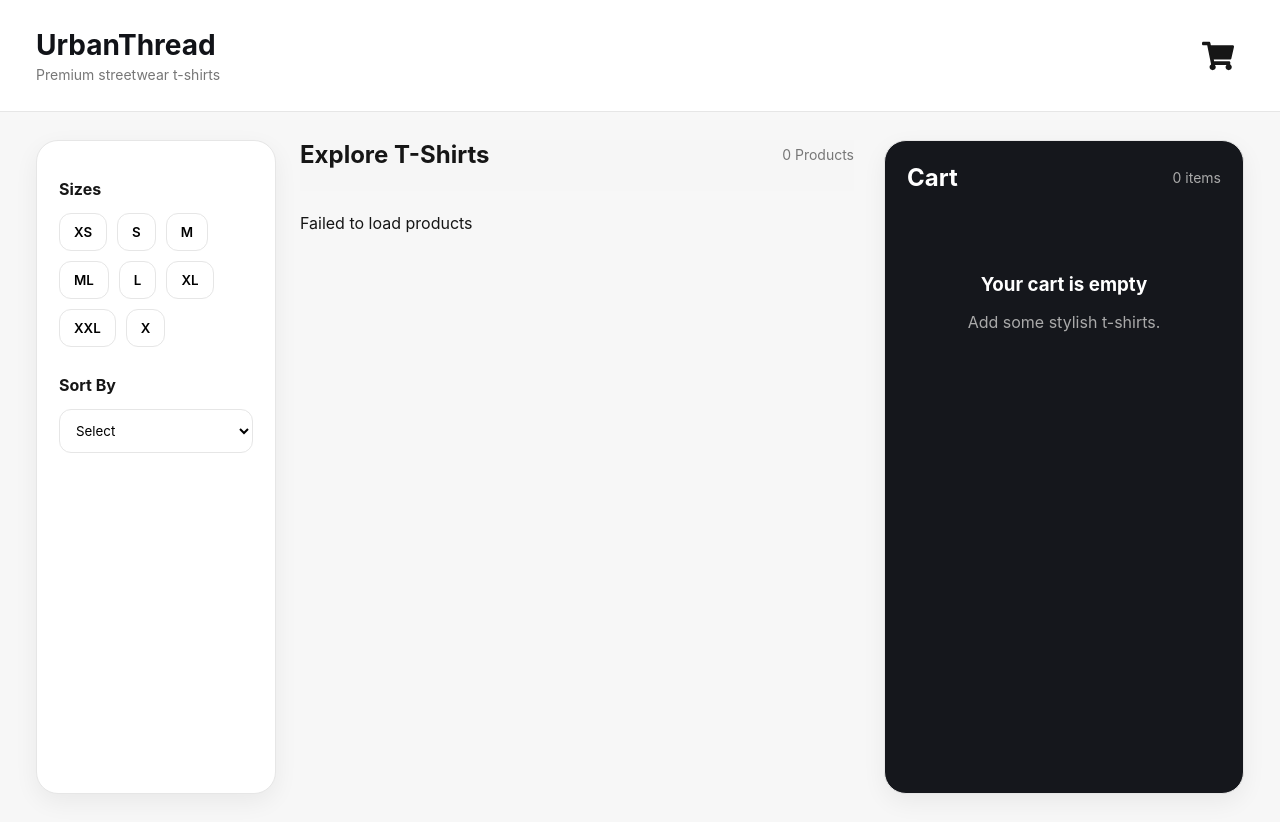
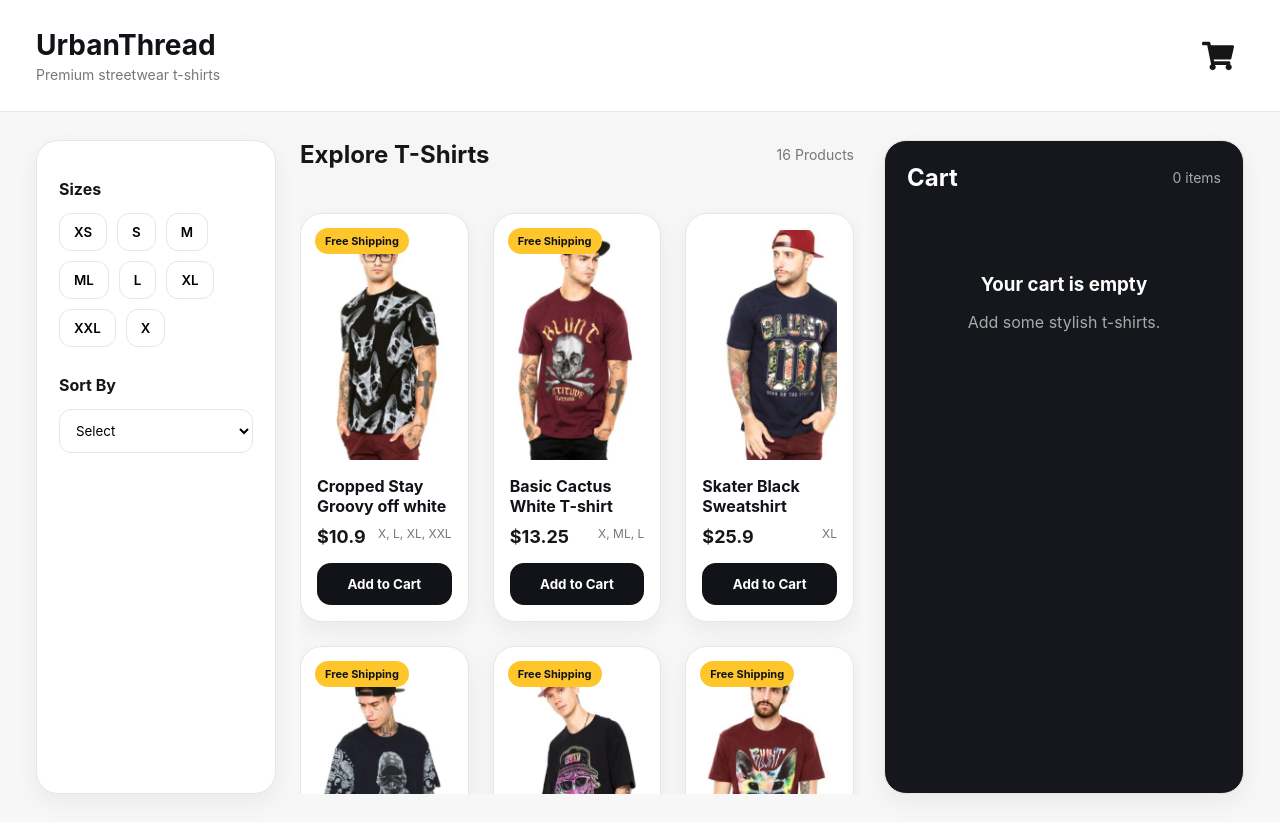
Before and after one commit to nishantdwivedi-afk/UrbanThread, a React app: page / in a window 1280 px wide. Built offline with nearby package versions, Linux system fonts and the light colour scheme.

Commit message:
changes done

```diff
--- /dev/null
+++ b/public/products.json
@@ -0,0 +1,196 @@
+{
+  "products": [
+    {
+      "availableSizes": ["X", "L", "XL", "XXL"],
+      "currencyFormat": "$",
+      "description": "14/15 s/nº",
+      "id": 0,
+      "installments": 9,
+      "isFreeShipping": true,
+      "price": 10.9,
+      "sku": 8552515751438644,
+      "style": "White T-shirt",
+      "title": "Cropped Stay Groovy off white"
+    },
+    {
+      "availableSizes": ["X", "ML", "L"],
+      "currencyFormat": "$",
+      "description": "",
+      "id": 11,
+      "installments": 3,
+      "isFreeShipping": true,
+      "price": 13.25,
+      "sku": 39876704341265610,
+      "style": "Wine",
+      "title": "Basic Cactus White T-shirt"
+    },
+    {
+      "availableSizes": ["XL"],
+      "currencyFormat": "$",
+      "description": "14/15 s/nº - Jogador",
+      "id": 4,
+      "installments": 12,
+      "isFreeShipping": false,
+      "price": 25.9,
+      "sku": 9197907543445676,
+      "style": "Tony Hawk",
+      "title": "Skater Black Sweatshirt"
+    },
+    {
+      "availableSizes": ["M", "ML"],
+      "currencyFormat": "$",
+      "description": "",
+      "id": 13,
+      "installments": 5,
+      "isFreeShipping": true,
+      "price": 29.45,
+      "sku": 51498472915966370,
+      "style": "Tule",
+      "title": "Black Tule Oversized"
+    },
+    {
+      "availableSizes": ["S", "XS"],
+      "currencyFormat": "$",
+      "description": "4 MSL",
+      "id": 12,
+      "installments": 9,
+      "isFreeShipping": true,
+      "price": 10.9,
+      "sku": 12064273040195392,
+      "style": "Really Cool T-shirt",
+      "title": "Black Batman T-shirt"
+    },
+    {
+      "availableSizes": ["X", "L", "XL"],
+      "currencyFormat": "$",
+      "description": "GPX Poly 1",
+      "id": 14,
+      "installments": 3,
+      "isFreeShipping": true,
+      "price": 9,
+      "sku": 10686354557628304,
+      "style": "Mark Zuck have 365 of this one",
+      "title": "Blue T-Shirt"
+    },
+    {
+      "availableSizes": ["X", "L", "XL", "XXL"],
+      "currencyFormat": "$",
+      "description": "Treino 2014",
+      "id": 15,
+      "installments": 5,
+      "isFreeShipping": true,
+      "price": 14,
+      "sku": 11033926921508488,
+      "style": "",
+      "title": "Loose Black T-shirt"
+    },
+    {
+      "availableSizes": ["X", "L", "XL", "XXL"],
+      "currencyFormat": "$",
+      "description": "14/15 s/nº",
+      "id": 1,
+      "installments": 9,
+      "isFreeShipping": true,
+      "price": 10.9,
+      "sku": 18644119330491310,
+      "style": "White T-shirt",
+      "title": "Ringer Hall Pass"
+    },
+    {
+      "availableSizes": ["X", "L"],
+      "currencyFormat": "$",
+      "description": "14/15 s/nº",
+      "id": 2,
+      "installments": 7,
+      "isFreeShipping": true,
+      "price": 14.9,
+      "sku": 11854078013954528,
+      "style": "You will like this one",
+      "title": "Grey T-shirt"
+    },
+    {
+      "availableSizes": ["X", "L"],
+      "currencyFormat": "$",
+      "description": "2014 s/nº",
+      "id": 3,
+      "installments": 7,
+      "isFreeShipping": true,
+      "price": 14.9,
+      "sku": 876661122392077,
+      "style": "Adidas originals",
+      "title": "Black T-shirt with white stripes"
+    },
+    {
+      "availableSizes": ["X", "L", "XL"],
+      "currencyFormat": "$",
+      "description": "14/15 + Camiseta 1º Mundial",
+      "id": 5,
+      "installments": 9,
+      "isFreeShipping": false,
+      "price": 10.9,
+      "sku": 10547961582846888,
+      "style": "Cowabunga!",
+      "title": "Turtles Ninja T-shirt"
+    },
+    {
+      "availableSizes": ["XL", "XXL"],
+      "currencyFormat": "$",
+      "description": "T-shirt 13/14",
+      "id": 6,
+      "installments": 0,
+      "isFreeShipping": true,
+      "price": 49.9,
+      "sku": 6090484789343891,
+      "style": "When you wish well",
+      "title": "Slim black T-shirt"
+    },
+    {
+      "availableSizes": ["S"],
+      "currencyFormat": "$",
+      "description": "1977 Infantil",
+      "id": 7,
+      "installments": 4,
+      "isFreeShipping": true,
+      "price": 22.5,
+      "sku": 18532669286405344,
+      "style": "Very comfy",
+      "title": "Blue Sweatshirt"
+    },
+    {
+      "availableSizes": ["XL"],
+      "currencyFormat": "$",
+      "description": "",
+      "id": 8,
+      "installments": 4,
+      "isFreeShipping": false,
+      "price": 18.7,
+      "sku": 5619496040738316,
+      "style": "Girl the future is all your",
+      "title": "White T-shirt Gucci"
+    },
+    {
+      "availableSizes": ["L", "XL"],
+      "currencyFormat": "$",
+      "description": "",
+      "id": 9,
+      "installments": 5,
+      "isFreeShipping": true,
+      "price": 134.9,
+      "sku": 11600983276356164,
+      "style": "",
+      "title": "Tropical Wine T-shirt"
+    },
+    {
+      "availableSizes": ["L", "XL"],
+      "currencyFormat": "$",
+      "description": "",
+      "id": 10,
+      "installments": 9,
+      "isFreeShipping": true,
+      "price": 49,
+      "sku": 27250082398145996,
+      "style": "",
+      "title": "Marine Blue T-shirt"
+    }
+  ]
+}
--- a/src/features/products/productApi.js
+++ b/src/features/products/productApi.js
@@ -1,5 +1,5 @@
 const PRODUCTS_API_URL =
-  process.env.PRODUCTS_API_URL;
+  process.env.PRODUCTS_API_URL || '/products.json';
 
 const delay = ms =>
   new Promise(resolve => setTimeout(resolve, ms));
@@ -22,10 +22,16 @@ export const getProducts = async () => {
   const response = await fetch(PRODUCTS_API_URL);
 
   if (!response.ok) {
-    throw new Error('Failed to fetch products');
+    throw new Error(
+      `Failed to fetch products: ${response.status} ${response.statusText}`
+    );
   }
 
   const data = await response.json();
 
+  if (!Array.isArray(data.products)) {
+    throw new Error('Products response is invalid');
+  }
+
   return data.products.map(normalizeProduct);
 };
--- a/webpack.config.js
+++ b/webpack.config.js
@@ -66,7 +66,7 @@ module.exports = {
 
     new webpack.DefinePlugin({
       'process.env.PRODUCTS_API_URL': JSON.stringify(
-        process.env.PRODUCTS_API_URL
+        process.env.PRODUCTS_API_URL || '/products.json'
       )
     }),
 
@@ -75,6 +75,10 @@ module.exports = {
         {
           from: 'public/assets',
           to: 'assets'
+        },
+        {
+          from: 'public/products.json',
+          to: 'products.json'
         }
       ]
     })
```
Also changed, not shown: 2 other files (tests, documents, lock files or other folders).
